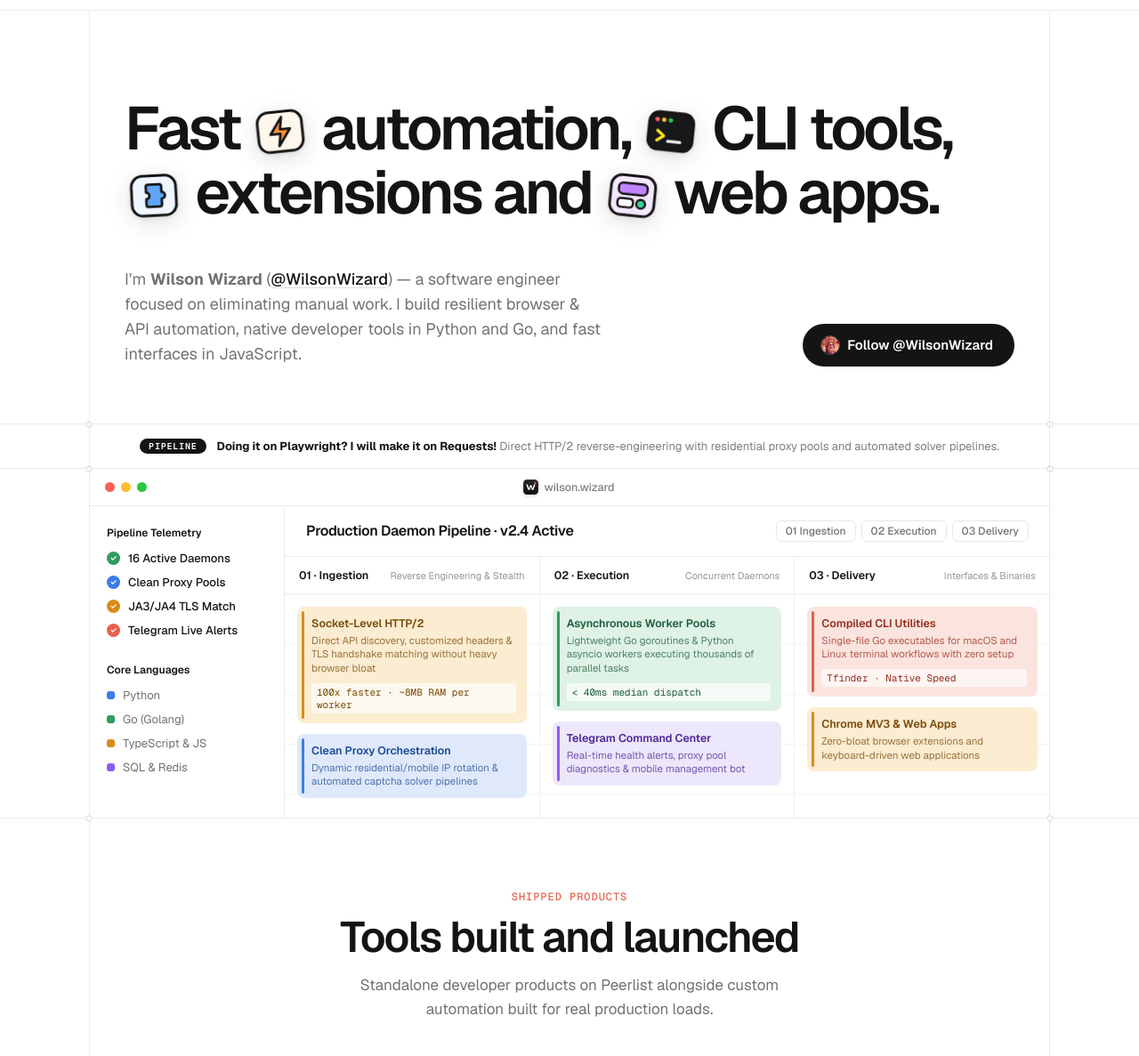
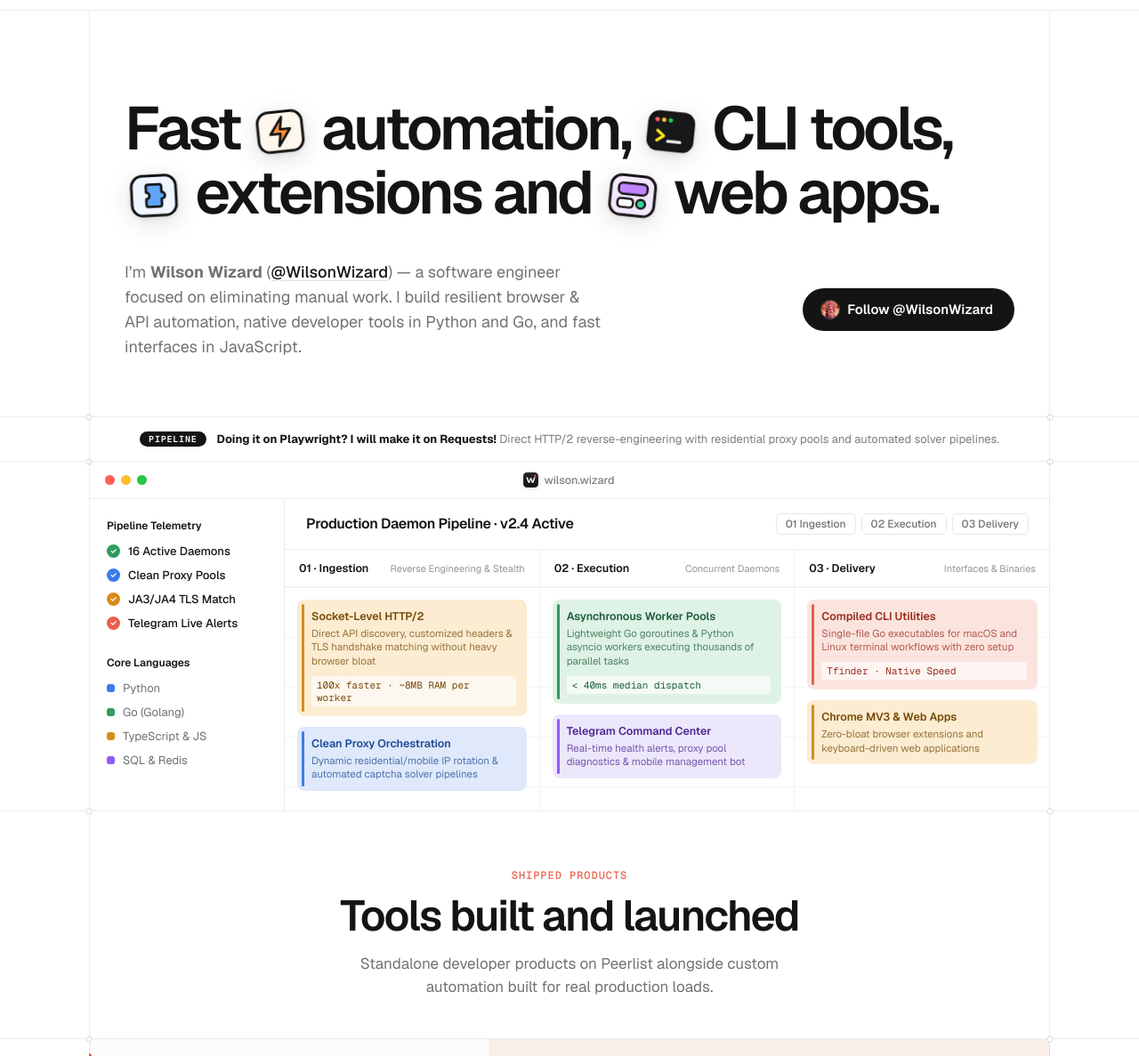
Before and after one commit to Code-Wizard-Wilson/code-wizard-wilson.github.io, a plain HTML site: page index.html in a window 1280 px wide. Shown: the part 53-1240 px from the top of the page at 89% size. Drawn offline with nearby package versions, Linux system fonts and the light colour scheme.

Commit message:
Refine vertical rhythm, header spacing, and hero button alignment

```diff
--- a/styles/main.css
+++ b/styles/main.css
@@ -304,10 +304,10 @@ ul, ol {
 }
 
 .hero-bottom {
-  margin-top: 48px;
+  margin-top: 40px;
   display: flex;
   flex-direction: row;
-  align-items: flex-end;
+  align-items: center;
   justify-content: space-between;
   gap: 32px;
 }
@@ -694,8 +694,8 @@ ul, ol {
    SECTION HEADERS (py-20, centered max-w-[680px])
    ========================================================================== */
 .section-header-block {
-  padding-top: 80px;
-  padding-bottom: 80px;
+  padding-top: 64px;
+  padding-bottom: 44px;
 }
 
 .section-header-center {
@@ -999,7 +999,7 @@ ul, ol {
 
 .mini-card {
   width: 100%;
-  max-width: 245px;
+  max-width: 255px;
   background-color: #ffffff;
   border-radius: 16px;
   padding: 14px;
```
